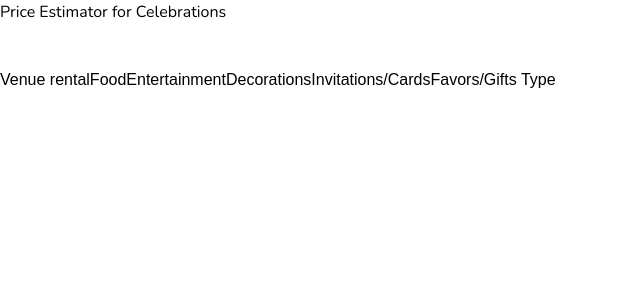
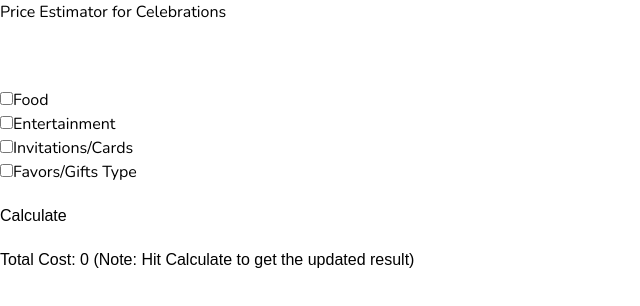
Before and after one commit to yashbhardwaj03/event-estimator, a React (Vite) app: page /testing/Celebrations in a window 1280 px wide. Shown: the top 306 px of the page, without its empty margins (0-640 px from the left). Built offline with nearby package versions, Linux system fonts and the light colour scheme.

Commit message:
Frontend Calculator working

```diff
--- a/src/pages/Testing/TestingPage2.jsx
+++ b/src/pages/Testing/TestingPage2.jsx
@@ -1,17 +1,154 @@
-import React from "react";
+import React, { useState } from "react";
 import { useParams } from "react-router-dom";
-import './TestingPage2.css'
-import Category_costFactors from '../../assets/Category to Cost Factors.json'
-import CostFactors_Cost from '../../assets/Cost Factors to Cost.json'
+import './TestingPage2.css';
+import Category_costFactors from '../../assets/Category to Cost Factors.json';
+import CostFactors_Cost from '../../assets/Cost Factors to Cost.json';
+
+const PNLObject = ({ obj }) => {
+    // Initialize stateCurr with obj.currVal if it exists, otherwise with 0
+    const [stateCurr, setStateCurr] = useState(obj.currVal || 0);
+
+    const handleCheckboxChange = (value) => {
+        obj.currVal = value; // Update currVal when a checkbox is clicked
+        setStateCurr(value); // Update local state
+    };
+
+    return (
+        <div>
+            <label>
+                <input
+                    type="checkbox"
+                    checked={stateCurr === obj.P}
+                    onChange={() => handleCheckboxChange(obj.P)}
+                />
+                Premium: {obj.P}
+            </label>
+            <br />
+            <label>
+                <input
+                    type="checkbox"
+                    checked={stateCurr === obj.N}
+                    onChange={() => handleCheckboxChange(obj.N)}
+                />
+                Normal: {obj.N}
+            </label>
+            <br />
+            <label>
+                <input
+                    type="checkbox"
+                    checked={stateCurr === obj.L}
+                    onChange={() => handleCheckboxChange(obj.L)}
+                />
+                Cost Effective: {obj.L}
+            </label>
+        </div>
+    );
+};
+
+const CostObjectTree = ({ name, obj }) => {
+    const [displayChildren, setDisplayChildren] = useState(false);
+
+    const toggleChildrenDisplay = () => {
+        setDisplayChildren(prevState => !prevState);
+    };
+
+    const toggleSelected = () => {
+        obj.selected = !obj.selected;
+        setDisplayChildren(obj.selected);
+    };
+    // Check if the object has 'P', 'N', and 'L' keys
+    const isPNLObj = obj.hasOwnProperty('P') && obj.hasOwnProperty('N') && obj.hasOwnProperty('L');
+
+    return (
+        <li>
+            <input
+                type="checkbox"
+                checked={obj.selected}
+                onChange={toggleSelected}
+            />
+            {name}
+
+            {obj.selected && Object.keys(obj).length > 0 && (
+                <ul style={{ paddingLeft: '20px' }}>
+                    {isPNLObj ? <PNLObject obj={obj} />
+                    : (Object.keys(obj).map((key, index) => (
+                        key !== 'selected' && key !== 'name' && (
+                            <React.Fragment key={index}>
+                                {<CostObjectTree name={key} obj={obj[key]} />}
+                            </React.Fragment>
+                        )
+                    )))}
+                </ul>
+            )}
+
+        </li>
+    );
+
+};
 
 export default function TestingPage2() {
     const { category } = useParams();
-    const costFactors = Category_costFactors[category];
-    return(
+    const costFactors = Category_costFactors[category]; // Cost Factors for current event.
+    const [amt,setAmt] = useState(0)
+
+    // Function to add 'selected: false' to each object and their children recursively
+    const addSelectedKey = (obj) => {
+        if (typeof obj === 'object' && !Array.isArray(obj)) {
+            obj.selected = false; // Set 'selected: false' for the current object
+            Object.values(obj).forEach(child => addSelectedKey(child)); // Recursively set 'selected: false' for its children
+        }
+    };
+
+    // Get the values of costFactors from CostFactors_Cost and add 'selected: false' key
+    let CostObj = Object.keys(CostFactors_Cost)
+        .filter(factor => costFactors.includes(factor))
+        .reduce((acc, factor) => {
+            const obj = { ...CostFactors_Cost[factor], name: factor };
+            addSelectedKey(obj);
+            acc[factor] = obj;
+            return acc;
+        }, {});
+
+    // Calculates the cost.
+    const calculateCost = (obj) => {
+        // Initialize total cost
+        let totalCost = 0;
+
+        // Helper function for DFS traversal
+        const dfs = (node) => {
+            // Check if node is an object
+            if (typeof node === 'object') {
+                // Check if node is selected or has currVal
+                if (node.selected) {
+                    totalCost += node.currVal || 0;
+                } else if (node.currVal) {
+                    totalCost += node.currVal;
+                }
+
+                // Recursively traverse children
+                Object.values(node).forEach(child => dfs(child));
+            }
+        };
+
+        // Start DFS traversal from the root object
+        dfs(obj);
+
+        // Return the total cost
+        return totalCost;
+    };
+
+
+    return (
         <div className="mainWrapper">
             <h1>Price Estimator for {category}</h1>
-            <br/>
-            {costFactors}
+            <br />
+            <ul>
+                {Object.values(CostObj).map((item, index) => (
+                    <CostObjectTree key={index} name={item.name} obj={item} />
+                ))}
+            </ul>
+            <button onClick={() => {setAmt(calculateCost(CostObj))}}> Calculate </button>
+            Total Cost: {amt} (Note: Hit Calculate to get the updated result)
         </div>
-    )
+    );
 }
```
